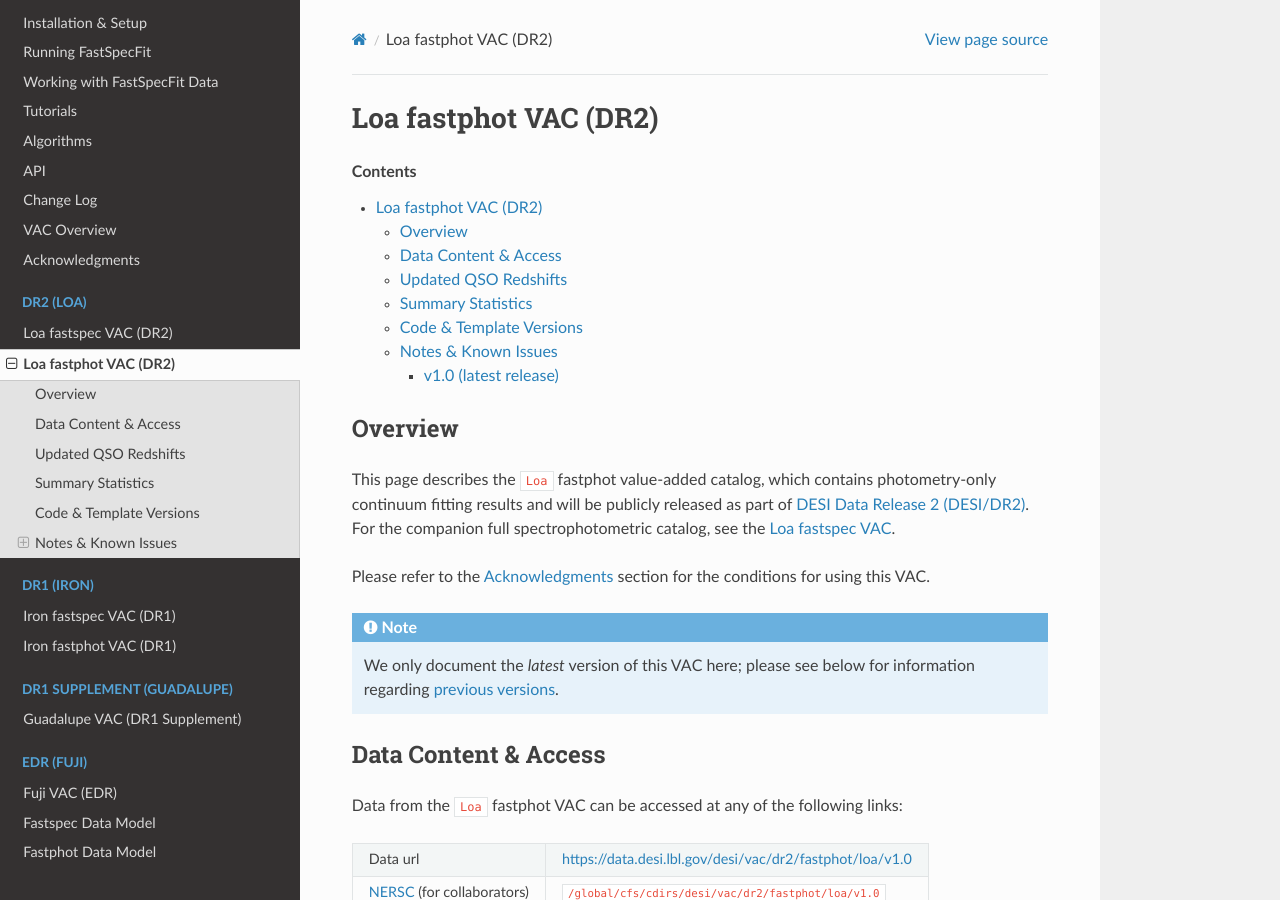
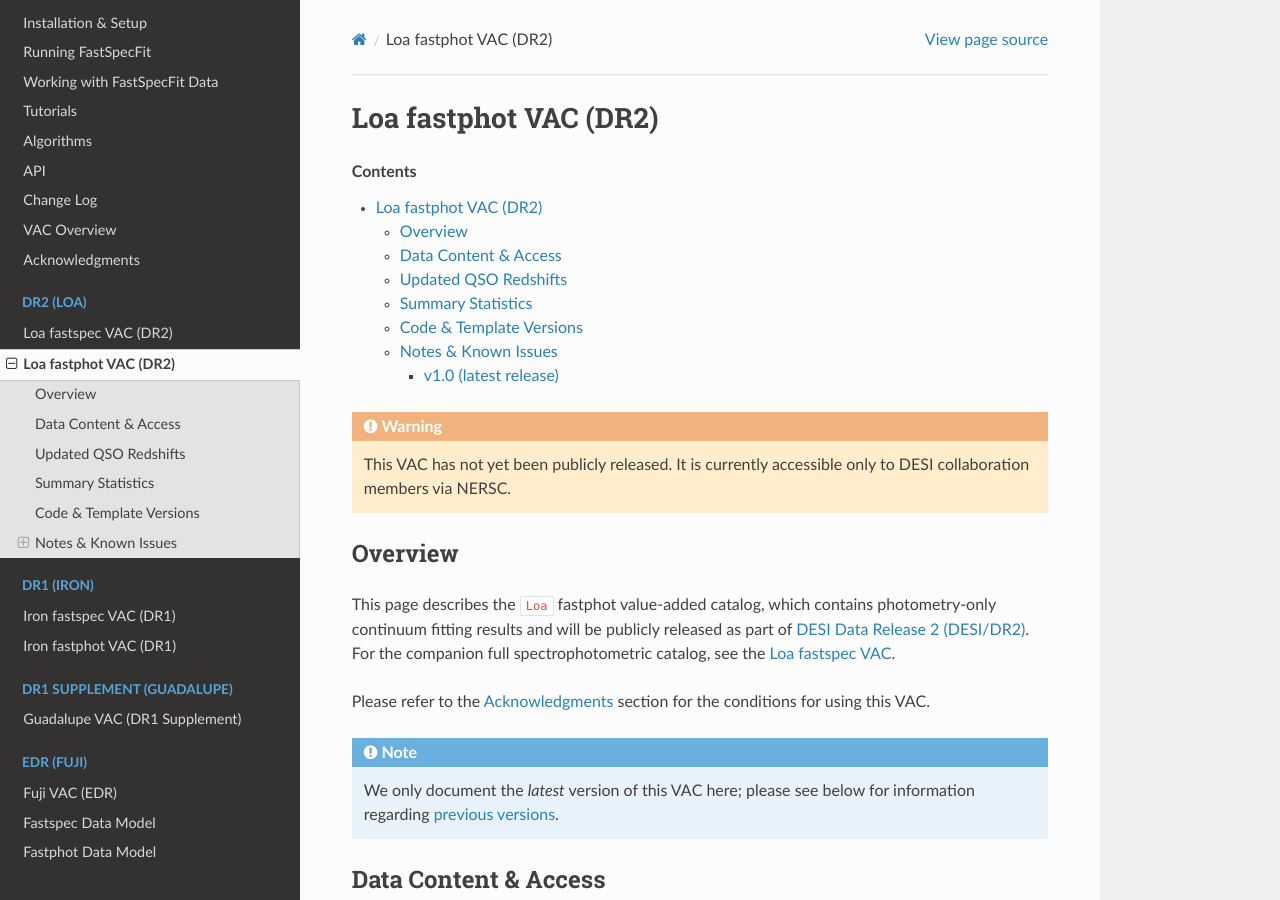
Before and after one commit to desihub/fastspecfit, a Sphinx documentation site: the page built from doc/loa-fastphot.rst, in a window 1280 px wide and 900 px high. Built offline with Sphinx 7.4.7 and the Read the Docs theme 3.1.0, drawn with Linux system fonts in a browser that asks for light colours; the version number could not be read and is left out.

Commit message:
add a note that the Loa VACs are not yet public

```diff
--- a/doc/loa-fastphot.rst
+++ b/doc/loa-fastphot.rst
@@ -5,6 +5,11 @@ Loa fastphot VAC (DR2)
 
 .. contents:: Contents
     :depth: 3
+
+.. warning::
+
+   This VAC has not yet been publicly released. It is currently
+   accessible only to DESI collaboration members via NERSC.
 
 Overview
 --------
--- a/doc/loa.rst
+++ b/doc/loa.rst
@@ -6,6 +6,11 @@ Loa fastspec VAC (DR2)
 
 .. contents:: Contents
     :depth: 3
+
+.. warning::
+
+   This VAC has not yet been publicly released. It is currently
+   accessible only to DESI collaboration members via NERSC.
 
 Overview
 --------
```
